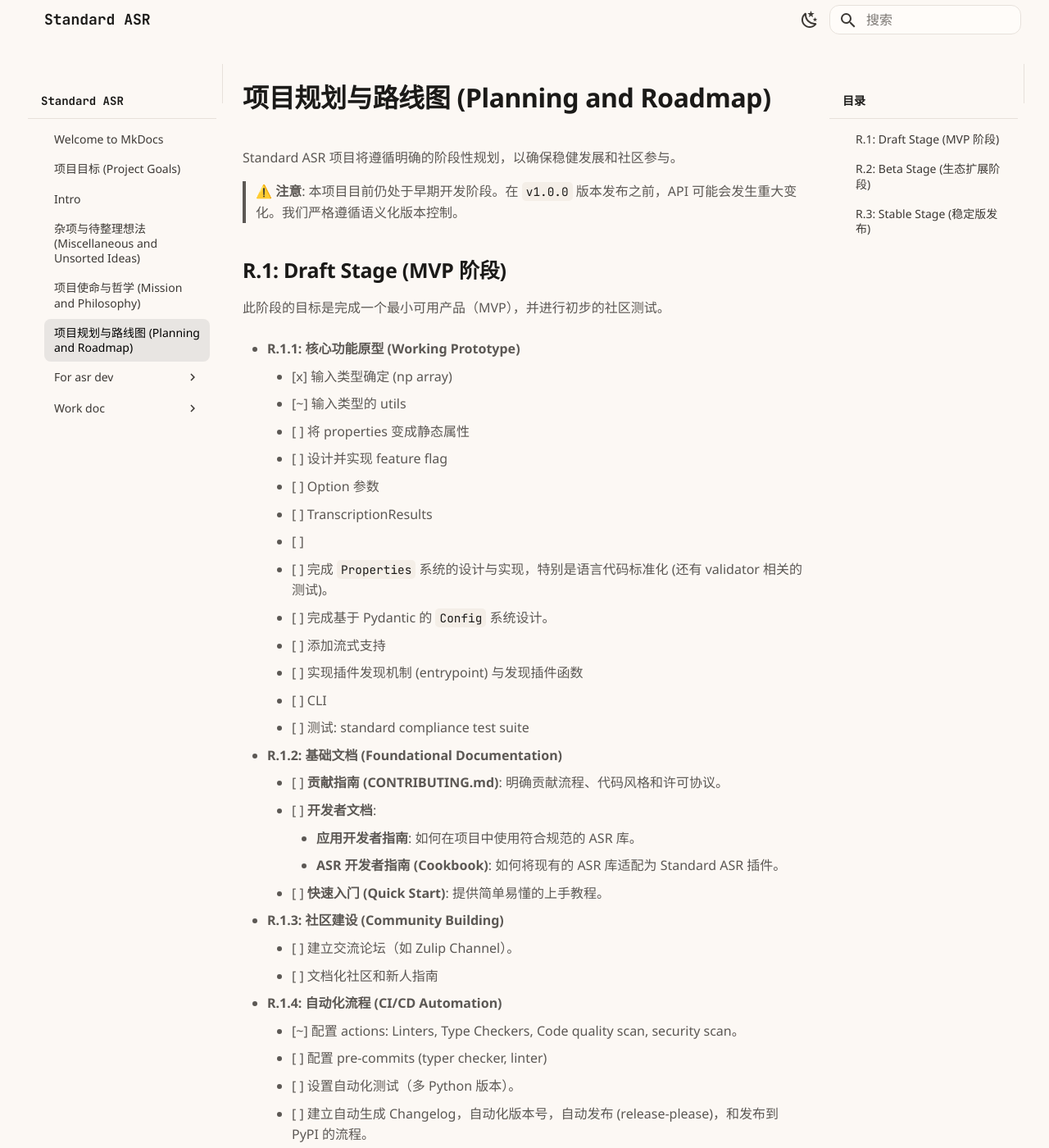
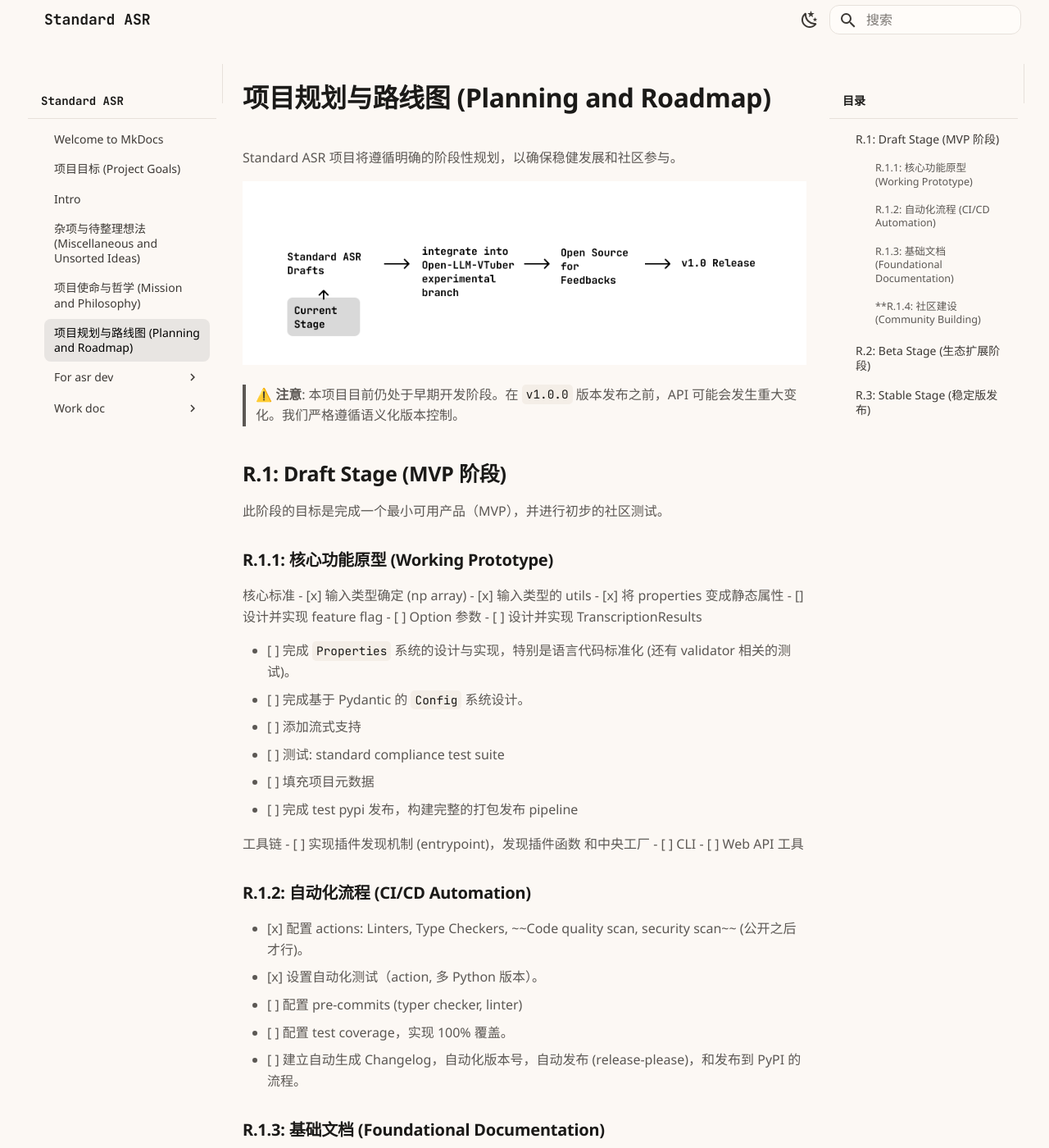
Before and after one commit to standard-voice/standard_asr, an MkDocs documentation site: the page built from docs/roadmap.md, in a window 1280 px wide and 1400 px high. Shown: the whole window at 82% size. Built offline with MkDocs 1.6.1 and Material for MkDocs 9.7.7, drawn with Linux system fonts in a browser that asks for light colours; plug-ins that fetch from the network failed and are left out; some of the changed text lies outside the part shown.

Commit message:
docs: update roadmap

```diff
--- a/docs/roadmap.md
+++ b/docs/roadmap.md
@@ -1,6 +1,8 @@
 # 项目规划与路线图 (Planning and Roadmap)
 
 Standard ASR 项目将遵循明确的阶段性规划，以确保稳健发展和社区参与。
+
+![stages-of-development](./assets/stages.png)
 
 > ⚠️ **注意**: 本项目目前仍处于早期开发阶段。在 `v1.0.0` 版本发布之前，API 可能会发生重大变化。我们严格遵循语义化版本控制。
 
@@ -8,41 +10,56 @@
 
 此阶段的目标是完成一个最小可用产品（MVP），并进行初步的社区测试。
 
-- **R.1.1: 核心功能原型 (Working Prototype)**
-    - [x] 输入类型确定 (np array)
-    - [~] 输入类型的 utils
-    - [ ] 将 properties 变成静态属性
-    - [ ] 设计并实现 feature flag
-    - [ ] Option 参数
-    - [ ] TranscriptionResults
-    - [ ]
-    - [ ] 完成 `Properties` 系统的设计与实现，特别是语言代码标准化 (还有 validator 相关的测试)。
-    - [ ] 完成基于 Pydantic 的 `Config` 系统设计。
-    - [ ] 添加流式支持
-    - [ ] 实现插件发现机制 (entrypoint) 与发现插件函数
-    - [ ] CLI
-    - [ ] 测试: standard compliance test suite
+### R.1.1: 核心功能原型 (Working Prototype)
+核心标准
+- [x] 输入类型确定 (np array)
+- [x] 输入类型的 utils
+- [x] 将 properties 变成静态属性
+- [] 设计并实现 feature flag
+- [ ] Option 参数
+- [ ] 设计并实现 TranscriptionResults
 
-- **R.1.2: 基础文档 (Foundational Documentation)**
-    - [ ] **贡献指南 (CONTRIBUTING.md)**: 明确贡献流程、代码风格和许可协议。
-    - [ ] **开发者文档**:
-        - **应用开发者指南**: 如何在项目中使用符合规范的 ASR 库。
-        - **ASR 开发者指南 (Cookbook)**: 如何将现有的 ASR 库适配为 Standard ASR 插件。
-    - [ ] **快速入门 (Quick Start)**: 提供简单易懂的上手教程。
+- [ ] 完成 `Properties` 系统的设计与实现，特别是语言代码标准化 (还有 validator 相关的测试)。
+- [ ] 完成基于 Pydantic 的 `Config` 系统设计。
+- [ ] 添加流式支持
+- [ ] 测试: standard compliance test suite
+- [ ] 填充项目元数据
+- [ ] 完成 test pypi 发布，构建完整的打包发布 pipeline
 
-- **R.1.3: 社区建设 (Community Building)**
-    - [ ] 建立交流论坛（如 Zulip Channel）。
-    - [ ] 文档化社区和新人指南
+工具链
+- [ ] 实现插件发现机制 (entrypoint)，发现插件函数 和中央工厂
+- [ ] CLI
+- [ ] Web API 工具
 
-- **R.1.4: 自动化流程 (CI/CD Automation)**
-    - [~] 配置 actions: Linters, Type Checkers, Code quality scan, security scan。
-    - [ ] 配置 pre-commits (typer checker, linter)
-    - [ ] 设置自动化测试（多 Python 版本）。
-    - [ ] 建立自动生成 Changelog，自动化版本号，自动发布 (release-please)，和发布到 PyPI 的流程。
+### R.1.2: 自动化流程 (CI/CD Automation)
+- [x] 配置 actions: Linters, Type Checkers, ~~Code quality scan, security scan~~ (公开之后才行)。
+- [x] 设置自动化测试（action, 多 Python 版本）。
+- [ ] 配置 pre-commits (typer checker, linter)
+- [ ] 配置 test coverage，实现 100% 覆盖。
+- [ ] 建立自动生成 Changelog，自动化版本号，自动发布 (release-please)，和发布到 PyPI 的流程。
+
+### R.1.3: 基础文档 (Foundational Documentation)
+- [ ] 关于页面，如何成为一份子
+- [ ] **贡献指南 (CONTRIBUTING.md)**: 明确贡献流程、代码风格和许可协议。
+- [ ] Code of conduct
+- [ ] **开发者文档**:
+    - **应用开发者指南**: 如何在项目中使用符合规范的 ASR 库。
+        - 输入音频的类型: 工具函数概述
+    - **ASR 开发者指南 (Cookbook)**: 如何将现有的 ASR 库适配为 Standard ASR 插件。
+        - 输入音频的类型
+- [ ] **快速入门 (Quick Start)**: 提供简单易懂的上手教程。
+
+### **R.1.4: 社区建设 (Community Building)
+- [ ] 建立交流论坛（如 Zulip Channel）。
+- [ ] 文档化社区和新人指南
+- [ ] standard asr compliant badge
+- [ ] 支持 standard asr 的 asr 和 项目展示页面。
 
 ## R.2: Beta Stage (生态扩展阶段)
 
 在 MVP 稳定后，我们将专注于扩大生态系统和完善工具链。
+
+- [ ] 多语言 SDK
 
 - **R.2.1: 完善工具链**: 稳定并增强 CLI、Web API 服务器等周边工具的功能。
 - **R.2.2: 扩展官方插件**: 适配更多主流的开源 ASR 模型，提供官方维护的插件包。
```
